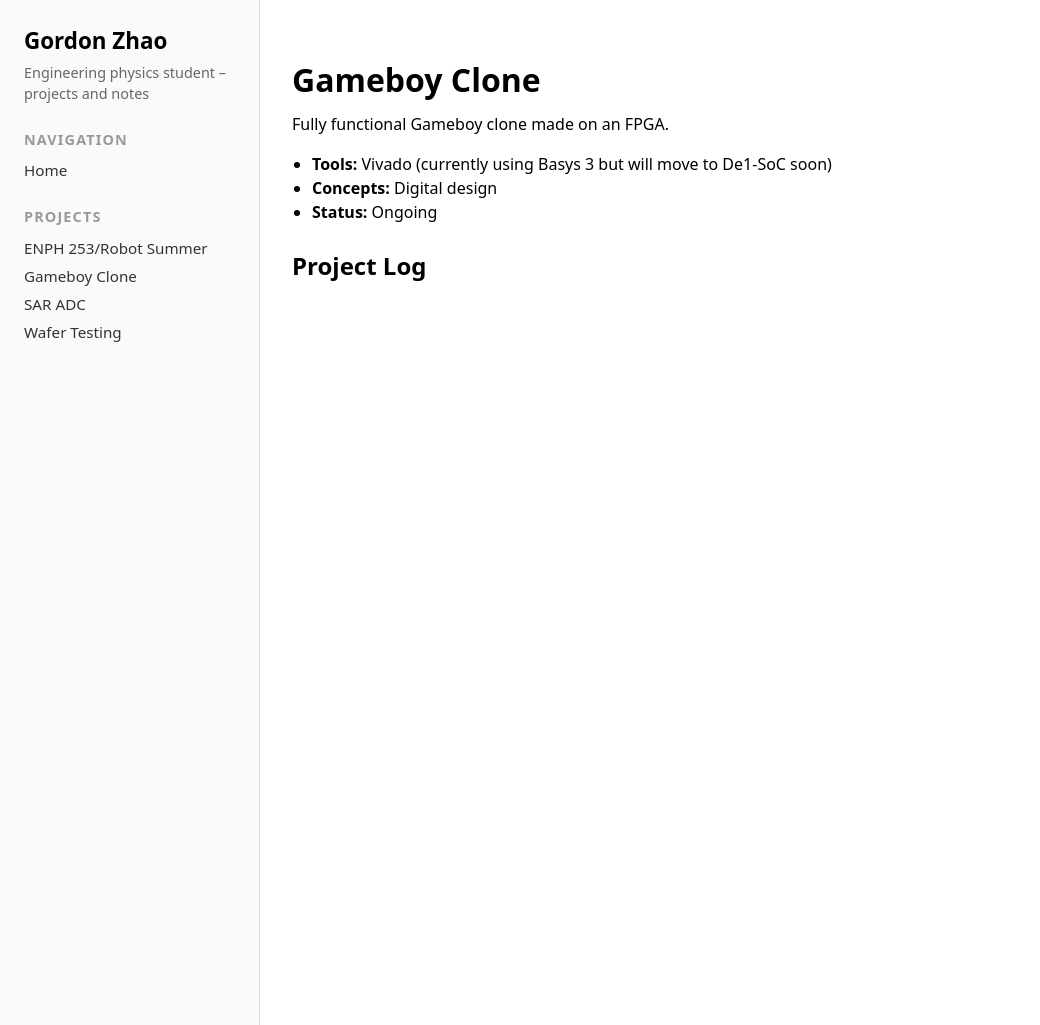
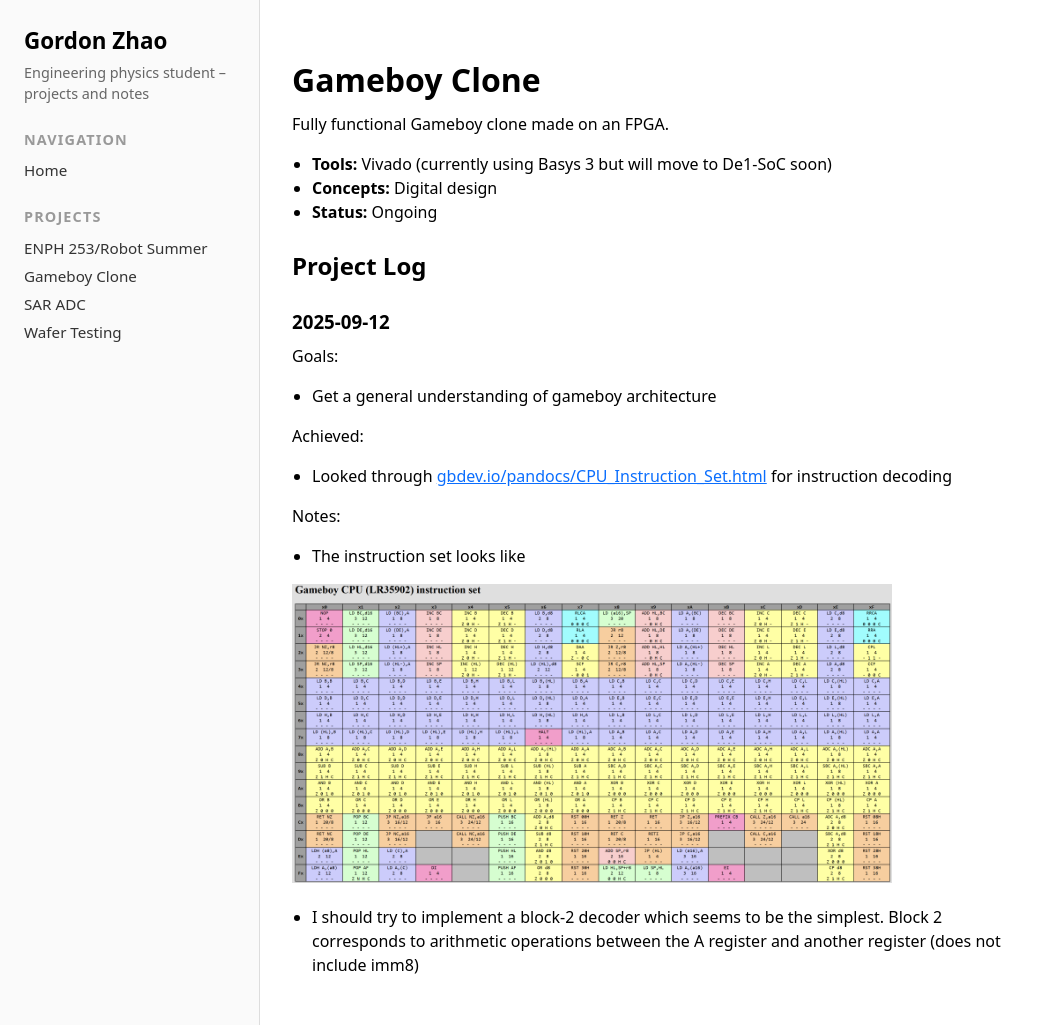
Before and after one commit to gzhao08/gzhao08.github.io, a Jekyll site: the page built from _projects/gameboy-clone/gameboy-clone.md, in a window 1280 px wide and 1025 px high. Shown: the whole window, without its empty margins (0-1040 px from the left). Built offline with Jekyll 4.4.1, drawn with Linux system fonts in a browser that asks for light colours.

Commit message:
added gameboy stuff and tried to fix image error in enph 253

```diff
--- a/_includes/project-logs/gameboy-clone_log.md
+++ b/_includes/project-logs/gameboy-clone_log.md
@@ -0,0 +1,12 @@
+### 2025-09-12
+Goals:
+- Get a general understanding of gameboy architecture
+
+Achieved:
+- Looked through [gbdev.io/pandocs/CPU_Instruction_Set.html](https://gbdev.io/pandocs/CPU_Instruction_Set.html) for instruction decoding
+
+Notes:
+- The instruction set looks like
+
+<img src='\..\..\assets\img\projects\gameboy-clone\instruction_set.png' width="600">
+- I should try to implement a block-2 decoder which seems to be the simplest. Block 2 corresponds to arithmetic operations between the A register and another register (does not include imm8)
```
Also changed, not shown: _projects/enph-253/enph-253.md (+1 -1 lines), _projects/gameboy-clone/gameboy-clone.md (line endings or trailing spaces), assets/img/projects/gameboy-clone/instruction_set.png (added), 3 other files.
